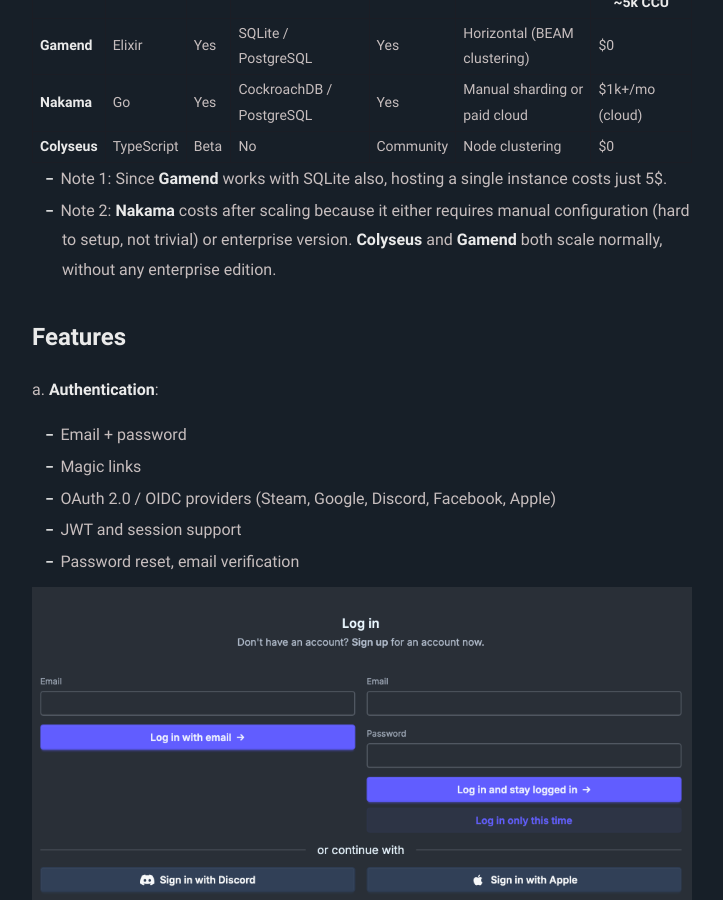
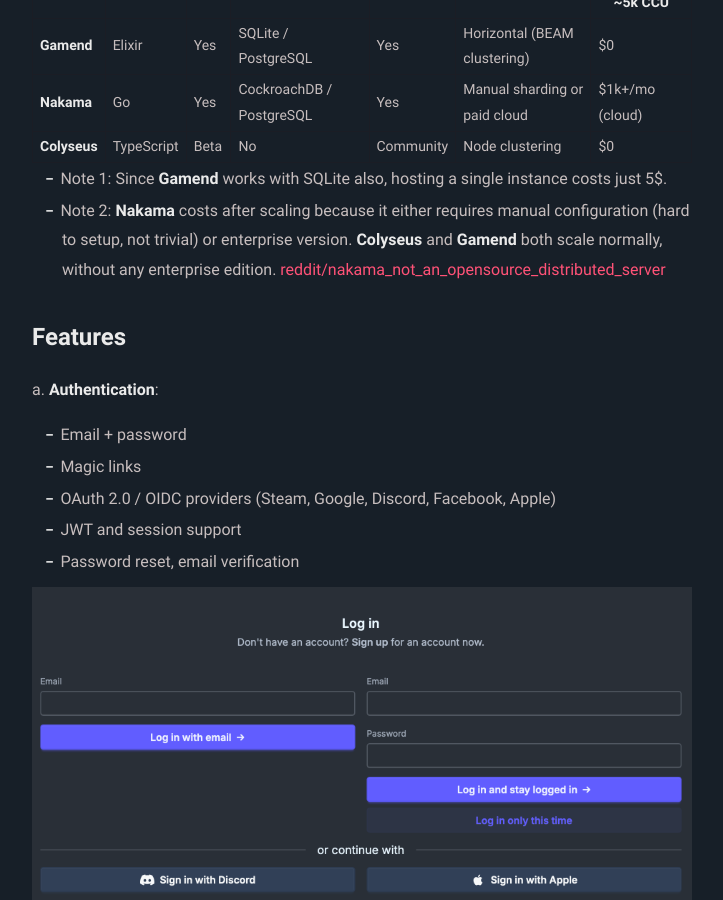
Before and after one commit to appsinacup/appsinacup.github.io, a Jekyll site: the page built from _posts/2025-11-29-gamend.md, in a window 1280 px wide and 900 px high, scrolled down 753 px. Shown: the whole window, without its empty margins (278-1001 px from the left). Built offline with Jekyll 4.4.1, drawn with Linux system fonts in a browser that asks for light colours.

Commit message:
add link

```diff
--- a/_posts/2025-11-29-gamend.md
+++ b/_posts/2025-11-29-gamend.md
@@ -25,7 +25,7 @@
 |**Colyseus**|TypeScript|Beta|No|Community|Node clustering|$0|
 
 - Note 1: Since **Gamend** works with SQLite also, hosting a single instance costs just 5$.
-- Note 2: **Nakama** costs after scaling because it either requires manual configuration (hard to setup, not trivial) or enterprise version. **Colyseus** and **Gamend** both scale normally, without any enterprise edition.
+- Note 2: **Nakama** costs after scaling because it either requires manual configuration (hard to setup, not trivial) or enterprise version. **Colyseus** and **Gamend** both scale normally, without any enterprise edition. [reddit/nakama_not_an_opensource_distributed_server](https://www.reddit.com/r/gamedev/comments/7wzmwd/nakama_not_an_opensource_distributed_server_for/)
 
 # Features
 
```
